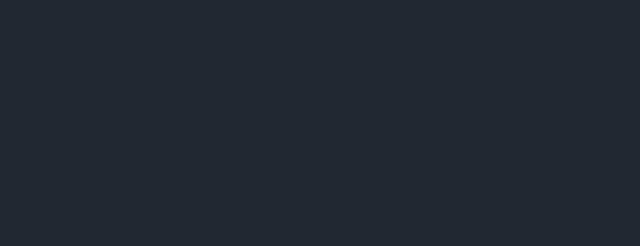
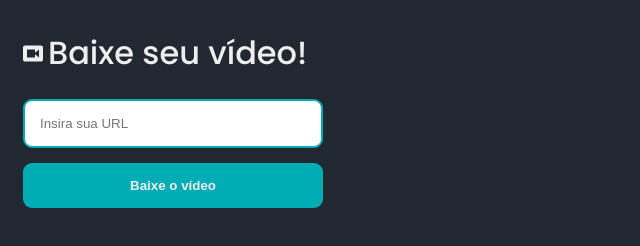
Before and after one commit to lucca-giordano/download-de-videos, a browser extension: page index.html in a window 1280 px wide. Shown: the whole page, without its empty margins (0-640 px from the left). Drawn offline with Linux system fonts and the light colour scheme; a web font is replaced by a local one.

Commit message:
UI created

```diff
--- a/assets/style.css
+++ b/assets/style.css
@@ -1,4 +1,49 @@
 body{
+    background-color: #222831;
     font-family: 'Poppins', sans-serif;
+}
+
+form{
     background-color: #222831;
+    width: 300px;
+    display: flex;
+    flex-wrap: wrap;
+    padding-left: 15px;
+    padding-right: 15px;
+    padding-bottom: 15px;
 }
+
+h1{
+    color: #eeeeee;
+    font-weight: 500;
+    margin-left: 5px;
+}
+
+.title{
+    display: flex;
+}
+
+.textinput{
+    width: 100%;
+    padding: 15px;
+    outline: none;
+    border-radius: 9px;
+    border: 2px, solid, #00adb5;
+}
+
+.button{
+    width: 100%;
+    padding: 15px;
+    border: none;
+    border-radius: 9px;
+    margin-top: 15px;
+    background-color: #00adb5;
+    color: #eeeeee;
+    font-weight: 600;
+    cursor: pointer;
+}
+
+.button:hover{
+    background-color: #eeeeee;
+    color: #00adb5;
+}
--- a/index.html
+++ b/index.html
@@ -13,7 +13,16 @@
 </head>
 <body>
 
+    <form>
+        <div class="title">
+        <img src="assets/img/logo.svg" alt="Logo do programa">
+        <h1>Baixe seu vídeo!</h1>
+        </div>
 
+
+        <input type="text" class="textinput" placeholder="Insira sua URL">
+        <button class="button" >Baixe o vídeo</button>
+    </form>
 
 </body>
 </html>
```
Also changed, not shown: assets/img/logo.svg (added).
